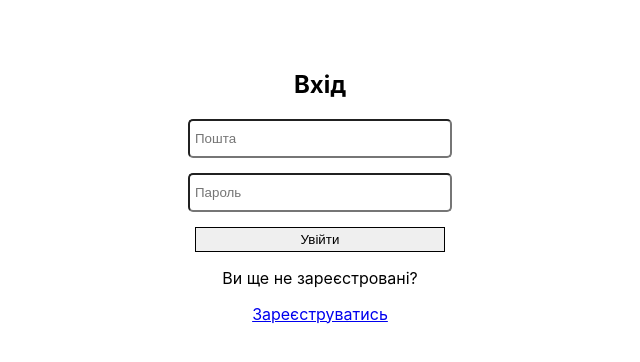
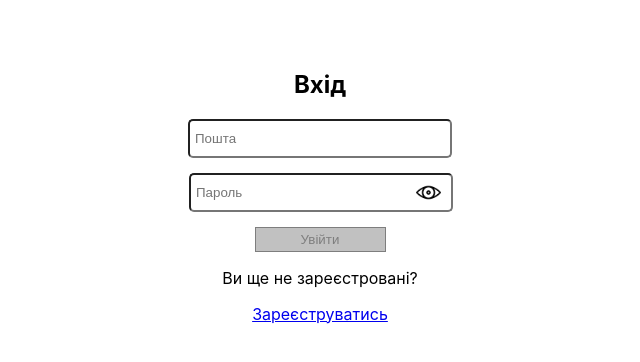
Before and after one commit to vladyslav-kurmaz/test-inboost, a React (Create React App) app in the folder client/: page /login in a window 1280 px wide. Shown: the top 362 px of the page, without its empty margins (320-960 px from the left). Built offline with nearby package versions, Linux system fonts and the light colour scheme.

Commit message:
add validation to login adn registration form

```diff
--- a/client/src/pages/login/Login.scss
+++ b/client/src/pages/login/Login.scss
@@ -12,14 +12,39 @@
         display: flex;
         flex-direction: column;
         align-items: center;
+        max-width: 262px;
         width: 100%;
+        position: relative;
 
         & input {
             margin-bottom: 15px;
-            width: 50%;
+            max-width: 250px;
+            width: 100%;
             height: 25px;
             border-radius: 5px;
             padding: 5px;
+            outline: none;
+
+            &[type='password'] {
+                width: 210px;
+                padding-right: 45px;
+            }
+        }
+
+        & label {
+            position: relative;
+            width: 100%;
+
+        }
+        &-eye {
+            width: 25px;
+            height: 25px;
+            position: absolute;
+            top: 50%;
+            right: 10px;
+            transform: translateY(-80%);
+            cursor: pointer;
+
         }
 
         &-enter {
@@ -32,12 +57,23 @@
             border: 1px solid #000;
             cursor: pointer;
 
+
+
             &:hover {
                 background-color: #858585;
             }
 
             &:active {
                 box-shadow: inset 0px 0px 10px 2px #000;
+            }
+
+            &:disabled {
+                // background-color: #000;
+                opacity: .5;
+                box-shadow: none;
+                background-color: #858585;
+                cursor: auto;
+
             }
         }
 
--- a/client/src/pages/login/login.js
+++ b/client/src/pages/login/login.js
@@ -1,14 +1,17 @@
-import { useState } from "react";
+import { useState, useEffect } from "react";
 import { useSelector } from "react-redux";
 import { v4 as uuidv4 } from 'uuid';
 import { Link } from "react-router-dom";
 
 import NotesService from "../../service/NotesServices";
 import "./Login.scss";
+import eyeIcon from '../../image/eye.webp'
 
 const Login = ({login}) => {
     const {userLog, requestStatus, singUp} = NotesService();
-    const {status} = useSelector((state) => state.notes)
+    const {status} = useSelector((state) => state.notes);
+    const [showPass, setShowPass] = useState(false);
+    const [disableBtn, setDisableBtn] = useState(true);
 
     const [newUser, setNewUser] = useState({
         id: '',
@@ -23,9 +26,35 @@ const Login = ({login}) => {
         pass: ''
     })
 
+    useEffect(() => {
+        if (newUser.pass.length > 3 || userLogin.pass.length > 3) {
+            setDisableBtn(false);
+        } else {
+            setDisableBtn(true);
+        }
+    }, [newUser.pass, userLogin.pass])
+
+    const styleFormInput = (atr, value) => {
+        switch (atr) {
+            case 'name':
+                return value?.length > 3 || value?.length === 0 ? {} : {'border': '1px solid red'};
+            case 'surname':
+                return value?.length > 3 || value?.length === 0 ? {} : {'border': '1px solid red'};
+            case 'mail':
+                // eslint-disable-next-line
+                return value?.match('^([a-z0-9_-]+\.)*[a-z0-9_-]+@[a-z0-9_-]+(\.[a-z0-9_-]+)*\.[a-z]{2,6}$') || value.length === 0 ? {} : {'border': '1px solid red'};
+            case 'pass':
+
+                return value?.length > 3 || value.length === 0 ? {} : {'border': '1px solid red'};
+            default:
+                return ;
+        }
+    }
+
     const addInfoNewUser = (e) => {
         switch (e.target.getAttribute('id')) {
             case 'name':
+                styleFormInput('name', userLogin.name)
                 return setNewUser((state) => {
                     return{
                     ...newUser,
@@ -83,20 +112,36 @@ const Login = ({login}) => {
                 onSubmit={(e) => userLog(e, userLogin)}>
                 <input
                     className="auto__form-login "
-                    type="text"
+                    type="email"
                     id='mail'
                     placeholder="Пошта"
                     onChange={enterUserInfo}
+                    required
+                    style={styleFormInput('mail', userLogin.mail)}
                     />
+
+                <label htmlFor="pass">
                     <input
                         className="auto__form-pass "
-                    type="text"
+                        type={showPass ? 'text' : 'password'}
                         id='pass'
                         placeholder="Пароль"
-                    onChange={enterUserInfo}/>
+                        onChange={enterUserInfo}
+                        required
+                        style={styleFormInput('pass', userLogin.pass)}/>
+
+                    <img
+                        src={eyeIcon}
+                        className="auto__form-eye"
+                        alt="eye"
+                        onClick={() => setShowPass(() => !showPass)} />
+                </label>
+
+
 
                 <button
-                    className="auto__form-enter">Увійти</button>
+                    className="auto__form-enter"
+                    disabled={disableBtn}>Увійти</button>
                 {requestStatus(status, 'Акаунт з таким логіном та паролем не знайдено!')}
             </form>
 
@@ -119,29 +164,49 @@ const Login = ({login}) => {
                     type="text"
                     id='name'
                     placeholder="І'мя"
-                    onChange={addInfoNewUser}/>
+                    onChange={addInfoNewUser}
+                    required
+                    style={styleFormInput('name', newUser.name)}/>
                 <input
                     className="auto__form-login "
                     type="text"
                     id='surname'
                     placeholder="Прізвище"
-                    onChange={addInfoNewUser}/>
+                    onChange={addInfoNewUser}
+                    required
+                    style={styleFormInput('surname', newUser.surname)}/>
                 <input
                     className="auto__form-login "
-                    type="text"
+                    type="email"
                     id='mail'
                     placeholder="Логін"
-                    onChange={addInfoNewUser}/>
+                    onChange={addInfoNewUser}
+                    required
+                    style={styleFormInput('mail', newUser.mail)}/>
+
+
+                <label htmlFor="pass">
+
                     <input
                         className="auto__form-pass "
-                    type="text"
+                        type={showPass ? 'text' : 'password'}
                         id='pass'
                         placeholder="Пароль"
-                    onChange={addInfoNewUser}/>
+                        onChange={addInfoNewUser}
+                        required
+                        style={styleFormInput('pass', newUser.pass)}/>
+                    <img
+                        src={eyeIcon}
+                        className="auto__form-eye"
+                        alt="eye"
+                        onClick={() => setShowPass(() => !showPass)} />
+                </label>
+
 
                 <button
                     // to='/notes'
                     className="auto__form-enter"
+                    disabled={disableBtn}
                     >Зареєструватись</button>
 
                 {requestStatus(status, 'Акаунт з таким логіном і паролем вже зареєстровано')}
```
Also changed, not shown: client/src/image/eye.webp (added). Lines whose indentation alone changed are shown as unchanged.
